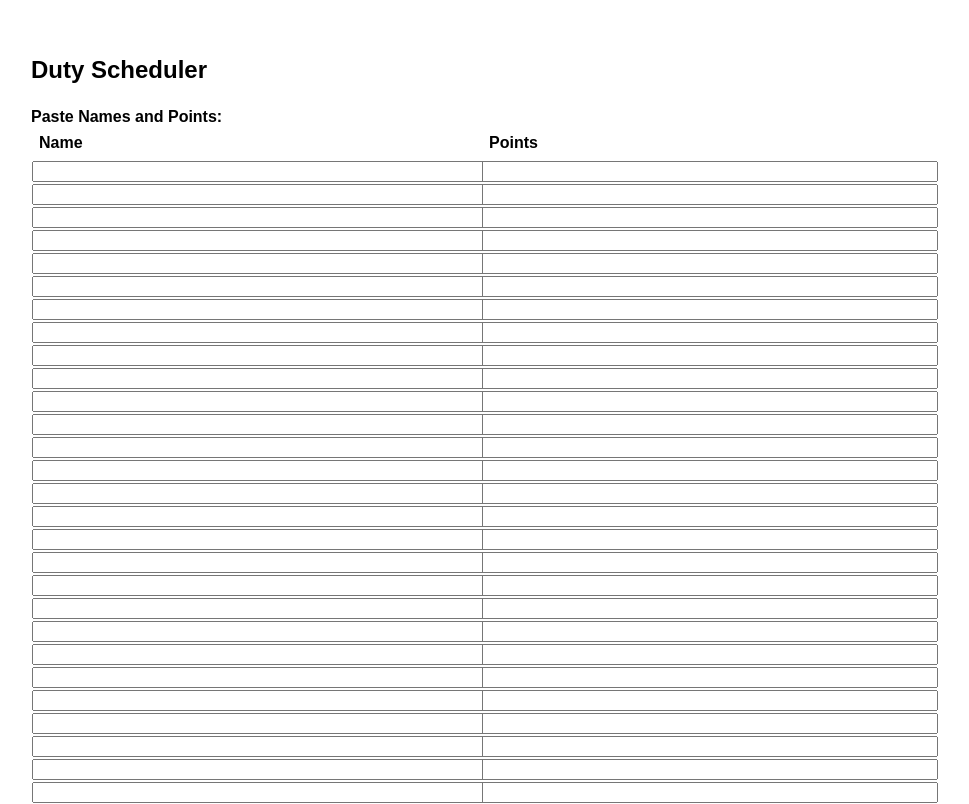
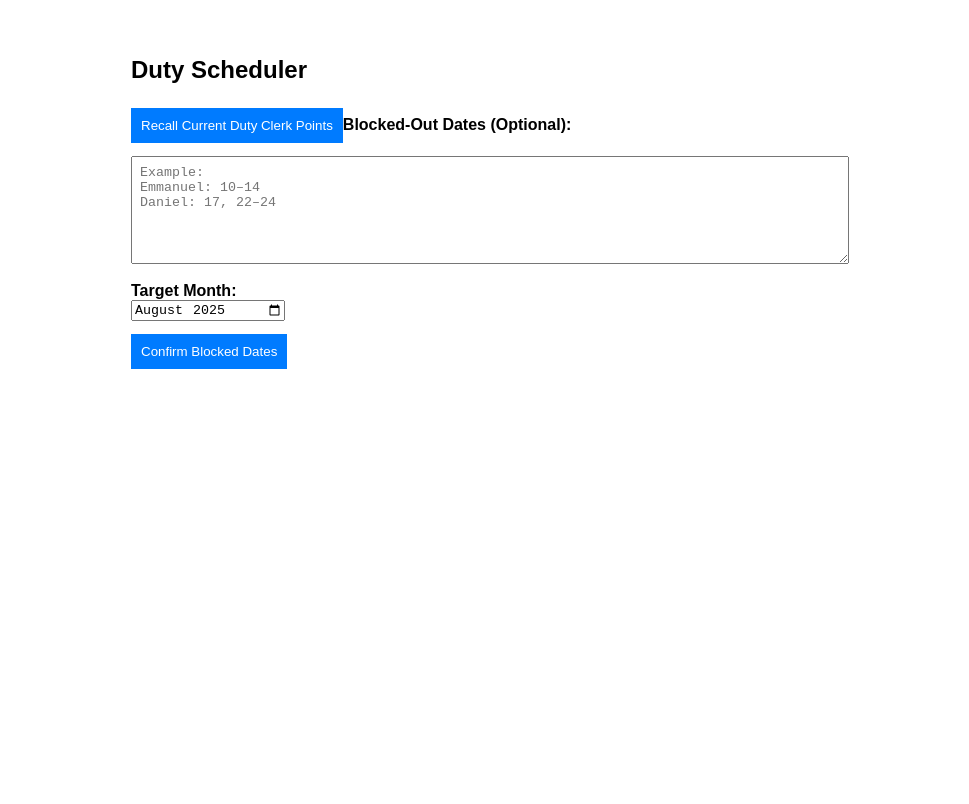
Before and after one commit to justinleeeeeeeeeee/DUTYPLANNER, a React (Vite) app: page / in a window 1280 px wide. Shown: the top 804 px of the page, without its empty margins (159-1128 px from the left). Built offline with nearby package versions, Linux system fonts and the light colour scheme.

Commit message:
Update App.jsx

```diff
--- a/src/App.jsx
+++ b/src/App.jsx
@@ -1,54 +1,30 @@
 // duty-scheduler-app
-// React + Tailwind + CSV-free direct input version with enhanced name/point input
+// React + Tailwind + Google Sheets fetch version with auto assignment logic
 
 import React, { useState } from 'react';
-import { format, parse } from 'date-fns';
+import { format } from 'date-fns';
 import Papa from 'papaparse';
 
 const MAX_DUTY_POINTS = 7;
+const SHEETS_URL = "https://script.google.com/macros/s/AKfycbxsJBDqmsxPSxAnaZHtE_n-ddHHRFjP9IKgtp-T1i-JhxvnlEcB00yQPa_oHihh6UbUrw/exec";
 
 const App = () => {
-  const [manualData, setManualData] = useState([
-    { name: '', points: '' },
-    { name: '', points: '' },
-    { name: '', points: '' },
-    { name: '', points: '' },
-    { name: '', points: '' },
-    { name: '', points: '' },
-    { name: '', points: '' },
-    { name: '', points: '' },
-    { name: '', points: '' },
-    { name: '', points: '' },
-    { name: '', points: '' },
-    { name: '', points: '' },
-    { name: '', points: '' },
-    { name: '', points: '' },
-    { name: '', points: '' },
-    { name: '', points: '' },
-    { name: '', points: '' },
-    { name: '', points: '' },
-    { name: '', points: '' },
-    { name: '', points: '' },
-    { name: '', points: '' },
-    { name: '', points: '' },
-    { name: '', points: '' },
-    { name: '', points: '' },
-    { name: '', points: '' },
-    { name: '', points: '' },
-    { name: '', points: '' },
-    { name: '', points: '' },
-    { name: '', points: '' },
-    { name: '', points: '' },
-    { name: '', points: '' },
-    { name: '', points: '' },
-    { name: '', points: '' },
-    { name: '', points: '' },
-    { name: '', points: '' }
-  ]);
+  const [csvData, setCsvData] = useState(null);
   const [blockedText, setBlockedText] = useState('');
   const [blockedParsed, setBlockedParsed] = useState(null);
   const [confirmed, setConfirmed] = useState(false);
   const [monthYear, setMonthYear] = useState('2025-08');
+
+  const fetchPointsFromSheets = async () => {
+    const res = await fetch(SHEETS_URL);
+    const json = await res.json();
+    setCsvData(json.map(p => ({
+      name: p.name.trim(),
+      points: parseFloat(p.points),
+      assigned: 0,
+      schedule: []
+    })));
+  };
 
   const parseBlockedDates = () => {
     const result = {};
@@ -56,16 +32,16 @@ const App = () => {
     lines.forEach(line => {
       const [name, dates] = line.split(':').map(part => part.trim());
       if (!name || !dates) return;
-      const dateParts = dates.match(/\d{1,2}(?:[-–—]\d{1,2})?/g) || [];
-      const baseMonth = parseInt(monthYear.split('-')[1], 10);
-      const baseYear = parseInt(monthYear.split('-')[0], 10);
+      const ranges = dates.split(',').map(d => d.trim());
       const expanded = [];
-      dateParts.forEach(part => {
-        const [start, end] = part.split(/[-–—]/).map(Number);
-        const startDate = new Date(baseYear, baseMonth - 1, start);
-        const endDate = end ? new Date(baseYear, baseMonth - 1, end) : startDate;
-        for (let d = new Date(startDate); d <= endDate; d.setDate(d.getDate() + 1)) {
-          expanded.push(format(d, 'yyyy-MM-dd'));
+      ranges.forEach(r => {
+        const match = r.match(/(\d+)[^\d]*(\d+)?/);
+        if (match) {
+          const start = parseInt(match[1]);
+          const end = match[2] ? parseInt(match[2]) : start;
+          for (let d = start; d <= end; d++) {
+            expanded.push(format(new Date(`${monthYear}-${String(d).padStart(2, '0')}`), 'yyyy-MM-dd'));
+          }
         }
       });
       result[name.toLowerCase()] = expanded;
@@ -78,18 +54,6 @@ const App = () => {
     const blocked = blockedParsed?.[name.toLowerCase()] || [];
     return blocked.includes(date);
   };
-
-  const generateSchedule = () => {
-    const csvData = manualData.filter(p => p.name && !isNaN(parseFloat(p.points))).map(row => ({
-      name: row.name.trim(),
-      points: parseFloat(row.points),
-      assigned: 0,
-      schedule: []
-    }));
-
-    const [year, month] = monthYear.split('-');
-    const daysInMonth = new Date(year, month, 0).getDate();
-    const assignments = {};
 
   const assignDuty = (dateStr, type, assignedMap) => {
     const eligible = csvData.filter(p => {
@@ -111,6 +75,10 @@ const App = () => {
     return selected.name;
   };
 
+  const generateSchedule = () => {
+    const [year, month] = monthYear.split('-');
+    const daysInMonth = new Date(year, month, 0).getDate();
+    const assignments = {};
     for (let i = 1; i <= daysInMonth; i++) {
       const dateObj = new Date(year, month - 1, i);
       const dateStr = format(dateObj, 'yyyy-MM-dd');
@@ -151,34 +119,12 @@ const App = () => {
   };
 
   return (
-    <div style={{ padding: '2em', maxWidth: '900px', margin: 'auto', fontFamily: 'Arial, sans-serif' }}>
+    <div style={{ padding: '2em', maxWidth: '700px', margin: 'auto', fontFamily: 'Arial, sans-serif' }}>
       <h1 style={{ fontSize: '1.5em', fontWeight: 'bold', marginBottom: '1em' }}>Duty Scheduler</h1>
 
-      <label><strong>Paste Names and Points:</strong></label>
-      <table style={{ width: '100%', marginBottom: '1em', borderCollapse: 'collapse' }}>
-        <thead>
-          <tr>
-            <th style={{ textAlign: 'left', padding: '0.5em' }}>Name</th>
-            <th style={{ textAlign: 'left', padding: '0.5em' }}>Points</th>
-          </tr>
-        </thead>
-        <tbody>
-          {manualData.map((row, idx) => (
-            <tr key={idx}>
-              <td><input style={{ width: '100%' }} value={row.name} onChange={(e) => {
-                const newData = [...manualData];
-                newData[idx].name = e.target.value;
-                setManualData(newData);
-              }} /></td>
-              <td><input style={{ width: '100%' }} value={row.points} onChange={(e) => {
-                const newData = [...manualData];
-                newData[idx].points = e.target.value;
-                setManualData(newData);
-              }} /></td>
-            </tr>
-          ))}
-        </tbody>
-      </table>
+      <button onClick={fetchPointsFromSheets} style={{ padding: '10px', backgroundColor: '#007bff', color: 'white', border: 'none', marginBottom: '1em' }}>
+        Recall Current Duty Clerk Points
+      </button>
 
       <label><strong>Blocked-Out Dates (Optional):</strong></label>
       <textarea
@@ -186,7 +132,7 @@ const App = () => {
         value={blockedText}
         onChange={(e) => setBlockedText(e.target.value)}
         style={{ width: '100%', padding: '8px', marginBottom: '1em' }}
-        placeholder={`Example:\nDong Han: 2–5\nHarshith: 10, 12, 19–22`}
+        placeholder={`Example:\nEmmanuel: 10–14\nDaniel: 17, 22–24`}
       />
 
       <label><strong>Target Month:</strong></label>
```
Lines whose indentation alone changed are shown as unchanged.
